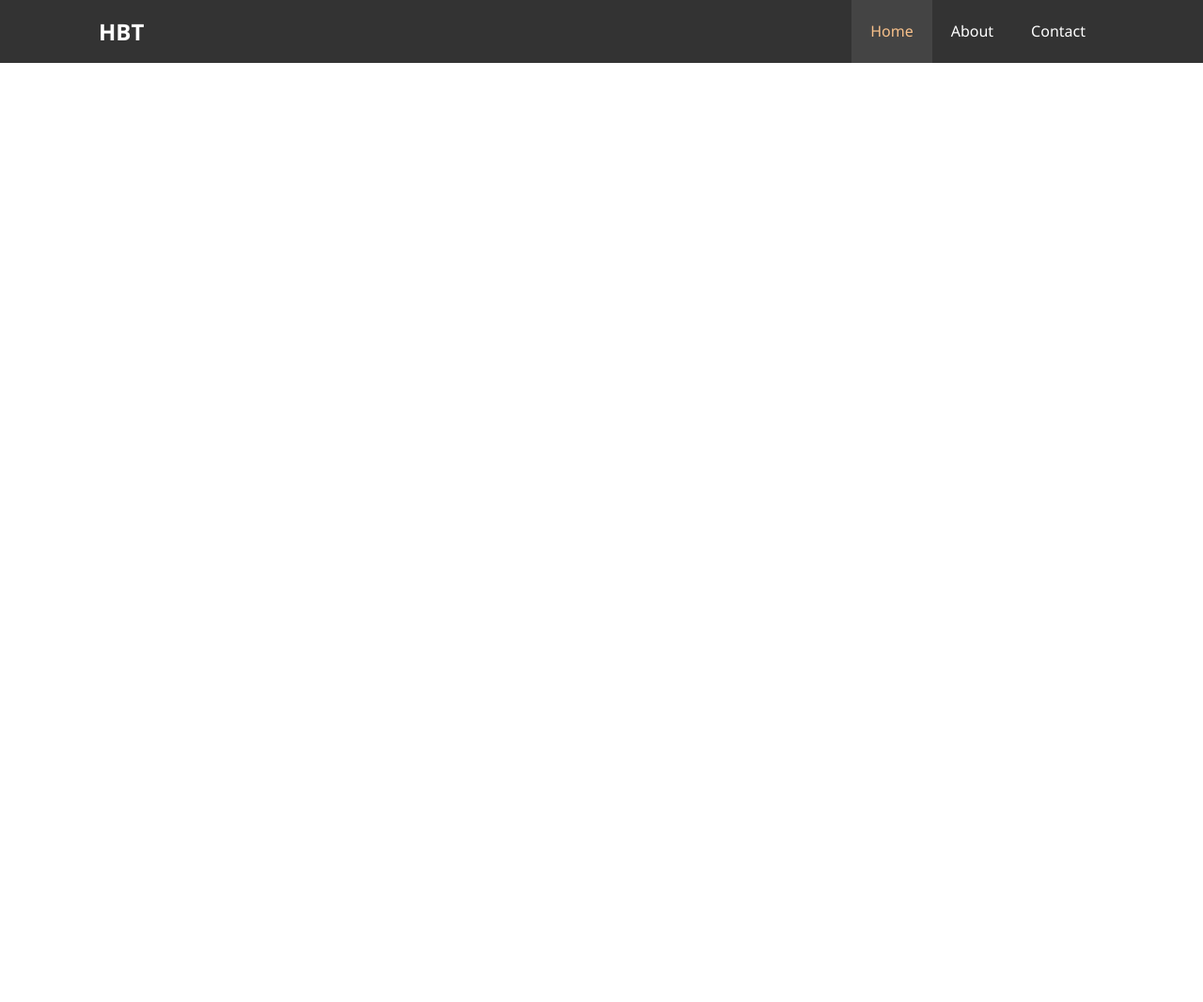
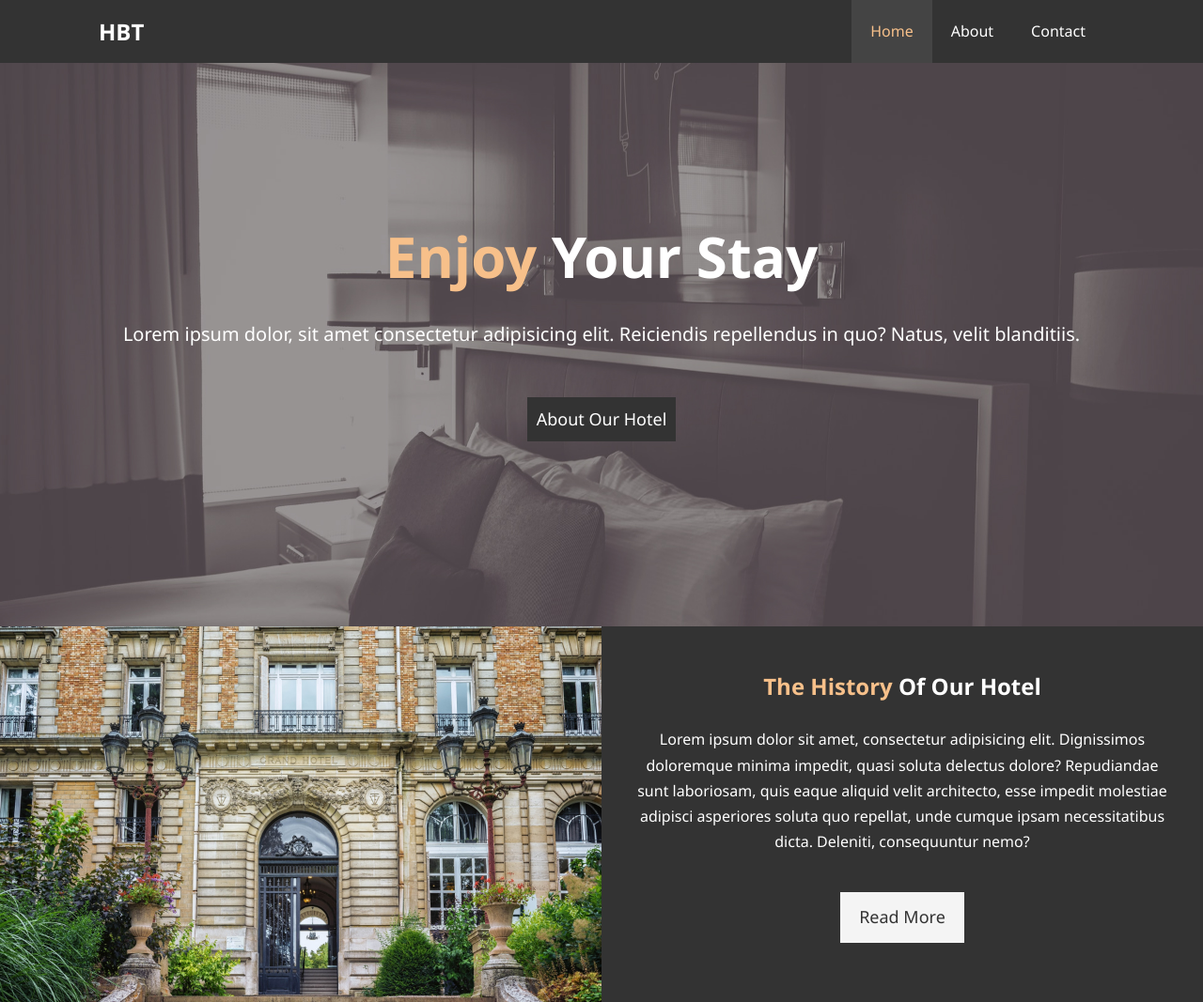
Before and after one commit to yk-barech1938/Hotel-Website--Floating-, a plain HTML site: page Index.html in a window 1280 px wide. Shown: the whole page at 94% size. Before the commit the page ends 800 px from the top, so only its background shows below. Drawn offline with Linux system fonts and the light colour scheme.

Commit message:
Section Implemented
implemented Section
home section is implemented and two sided box is implemented 50% to each one is for image and one is for contents

```diff
--- a/Index.html
+++ b/Index.html
@@ -10,7 +10,7 @@
     <title>Hotel BT | Welcome</title>
 </head>
 <body>
-    <head>
+    <header>
         <nav id="navbar">
             <div class="container">
                 <h1 class="logo"><a href="Index.html">HBT</a></h1>
@@ -20,8 +20,25 @@
                     <li><a href="Contact.html">Contact</a></li>
                 </ul>
             </div>
+        </nav>
+        <div id="showcase">
+            <div class="container">
+                <div class="showcase-content">
+                    <h1><span class="text-primary"> Enjoy</span> Your Stay</h1>
+                    <p class="lead">Lorem ipsum dolor, sit amet consectetur adipisicing elit. Reiciendis repellendus in quo? Natus, velit blanditiis.</p>
+                    <a class="btn" href="/About.html">About Our Hotel</a>
+                </div>
+            </div>
+        </div>
+    </header>
+    <section id="home-info" class="bg-dark">
+        <div class="info-img"></div>
+        <div class="info-content">
+            <h2><span class="text-primary">The History</span> Of Our Hotel</h2>
+            <p>Lorem ipsum dolor sit amet, consectetur adipisicing elit. Dignissimos doloremque minima impedit, quasi soluta delectus dolore? Repudiandae sunt laboriosam, quis eaque aliquid velit architecto, esse impedit molestiae adipisci asperiores soluta quo repellat, unde cumque ipsam necessitatibus dicta. Deleniti, consequuntur nemo?</p>
+            <a href="/About.html" class="btn btn-light">Read More</a>
+        </div>
 
-        </nav>
-    </head>
+    </section>
 </body>
 </html>
--- a/css/style.css
+++ b/css/style.css
@@ -27,6 +27,41 @@ p{
     max-width: 1100px;
     overflow: auto;
     padding: 0 15px;
+}
+.text-primary{
+    color: #f7c08a;
+}
+.lead{
+    font-size: 20px;
+}
+.btn{
+    display: inline-block;
+    font-size: 18px;
+    color: #fff;
+    background-color: #333;
+    padding: 13px 20px;
+    border: none;
+    cursor: pointer;
+}
+.btn:hover{
+    background-color: #f7c08a;
+    color: #333;
+}
+.btn-light{
+    background: #f4f4f4;
+    color: #333;
+}
+.bg-dark{
+    background: #333;
+    color: #fff;
+}
+.bg-light{
+    background: #f4f4f4;
+    color: #333;
+}
+.bg-primary{
+    background: #333;
+    color: #f7c08a;
 }
 /* Navbar */
 #navbar{
@@ -61,3 +96,50 @@ p{
     background: #444;
     color: #f7c08a;
 }
+
+/* Showcase */
+#showcase{
+    background: url('../image_resources/showcase.jpg') no-repeat center center/cover;
+    height: 600px;
+}
+#showcase .showcase-content{
+    color: #fff;
+    text-align: center;
+    padding-top: 170px;
+}
+#showcase .showcase-content h1{
+    font-size: 60px;
+    line-height: 1.2em;
+
+}
+#showcase .showcase-content a{
+    display: inline-block;
+    font-size: 18px;
+    padding: 10px 10px;
+    margin-top: 20px;
+}
+#showcase .showcase-content p{
+    padding-bottom: 20px;
+    line-height: 1.7em;
+}
+/* Section Part */
+#home-info{
+    height: 400px;
+}
+#home-info .info-img{
+    float: left;
+    width: 50%;
+    background: url('../image_resources/photo-1.jpg') no-repeat center center/cover;
+    min-height: 100%;
+}
+#home-info .info-content{
+    float: right;
+    width: 50%;
+    height: 100%;
+    text-align: center;
+    padding: 50px 30px;
+    overflow: hidden;
+}
+#home-info .info-content p{
+    padding-bottom: 30px;
+}
```
